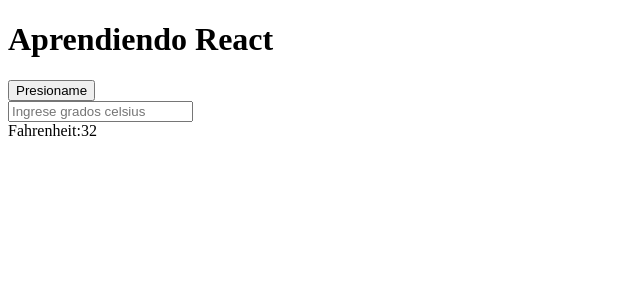
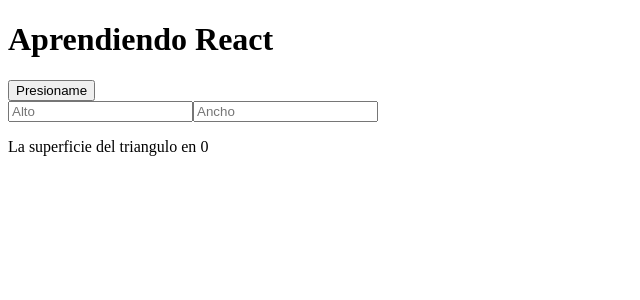
Before and after one commit to Cristian-Mansilla/ReactLearn, a React (Create React App) app: page / in a window 1280 px wide. Shown: the top 300 px of the page, without its empty margins (0-640 px from the left). Built offline with nearby package versions, Linux system fonts and the light colour scheme.

Commit message:
ejercicio calcular area triangulo

```diff
--- a/src/App.js
+++ b/src/App.js
@@ -1,15 +1,16 @@
-import Temp from "./components/Temp";
 import { useState } from "react";
-
+import Area from "./components/Area";
 const App = () => {
   const titulo = <h1>Aprendiendo React</h1>;
   const btnAlert = () => {
     alert("Saluda React");
   };
 
-  const [celsius, setCelsius] = useState(0);
-  const celsiusToFahrenheit = (e) => { setCelsius(e.target.value) }
-  const fahrenheit = celsius * 9/5+32;
+  const [alto, setAlto] = useState(0);
+  const [ancho, setAncho] = useState(0);
+  const handleAlto = (e) => { setAlto(e.target.value) }
+  const handleAncho = (e) => { setAncho(e.target.value) }
+  const superficie = alto * ancho;
 
   return (
     <>
@@ -19,8 +20,9 @@
       </div>
 
       <div>
-        <input placeholder="Ingrese grados celsius" onChange={celsiusToFahrenheit}></input>
-        <Temp fahrenheit={fahrenheit}/>
+        <input placeholder="Alto" onChange={handleAlto}></input>
+        <input placeholder="Ancho" onChange={handleAncho}></input>
+        <Area superficie={superficie}></Area>
       </div>
     </>
   );
--- /dev/null
+++ b/src/components/Area.js
@@ -0,0 +1,8 @@
+const Area = ({superficie}) => {
+    return <>
+        <div>
+            <p>La superficie del triangulo en {superficie}</p>
+        </div>
+    </>
+}
+export default Area;
```
Also changed, not shown: src/components/Temp.js (+12 -0 lines).
